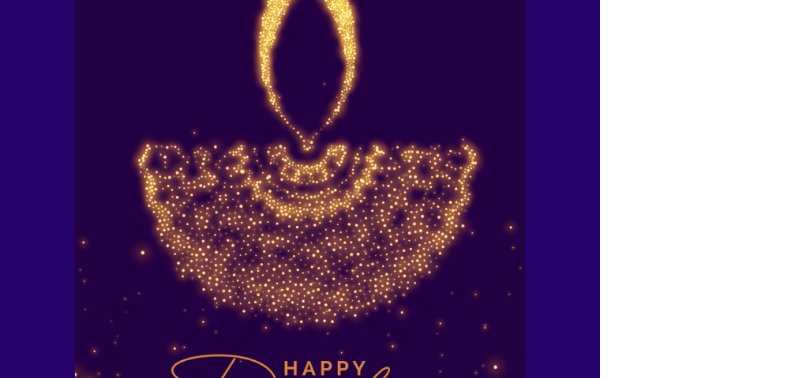
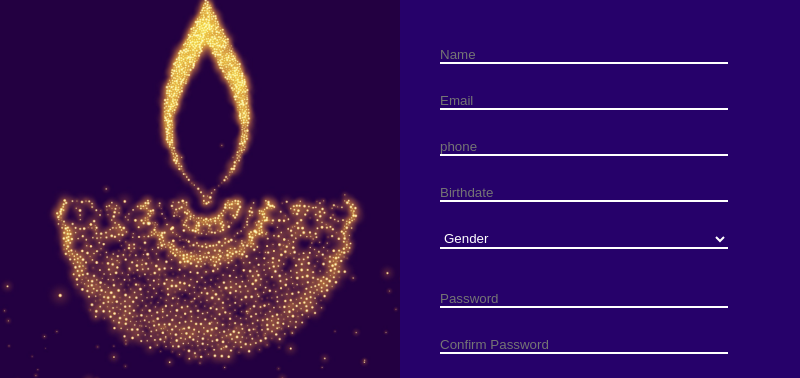
Before and after one commit to Luckyshukla/Diwali-invitation, a plain HTML site: page index.html in a window 600 px wide. Shown: the part 229-607 px from the top of the page, 800 px wide, since content can reach past the window. Drawn offline with Linux system fonts and the light colour scheme.

Commit message:
Update stylesheet.css

```diff
--- a/stylesheet.css
+++ b/stylesheet.css
@@ -101,7 +101,7 @@ form .button-add {
   color: #fff;
 }
 /* Extra small devices (phones, 600px and down) */
-@media only screen and (max-width: 600px) {
+@media only screen and (max-device-width: 768px) {
   body{
     margin: 0;
     padding: 0;
@@ -112,14 +112,23 @@ form .button-add {
     flex-direction: column;
     height: auto;
     width: auto;
+    padding: 114px;
   }
   .container .left{
-    width: 75%;
+    width: 50%;
   }
 }
 
 /* Small devices (portrait tablets and large phones, 600px and up) */
-@media only screen and (min-width: 600px) {}
+@media only screen and (min-width: 600px) {
+  body{
+    margin: 0;
+    padding: 0;
+  }
+  .container{
+    width: 800px;
+  }
+}
 
 /* Medium devices (landscape tablets, 768px and up) */
 @media only screen and (min-width: 768px) {}
```
